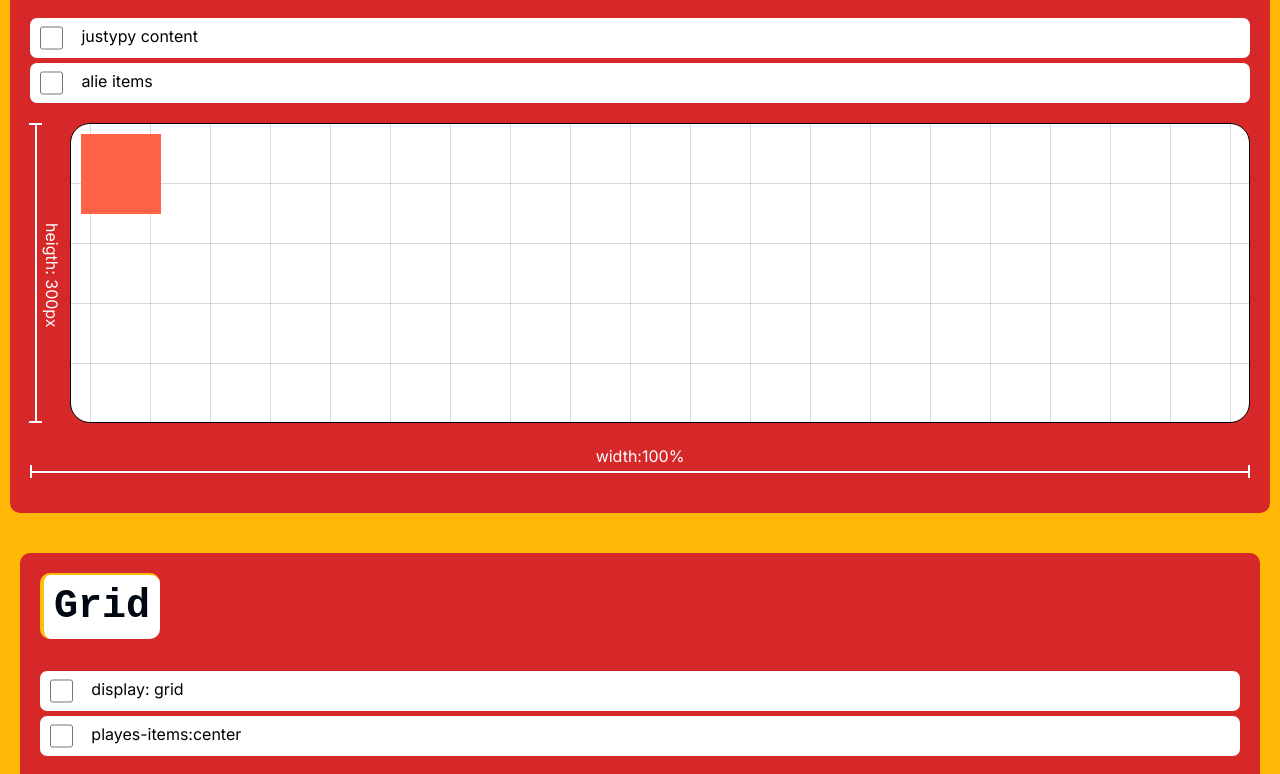
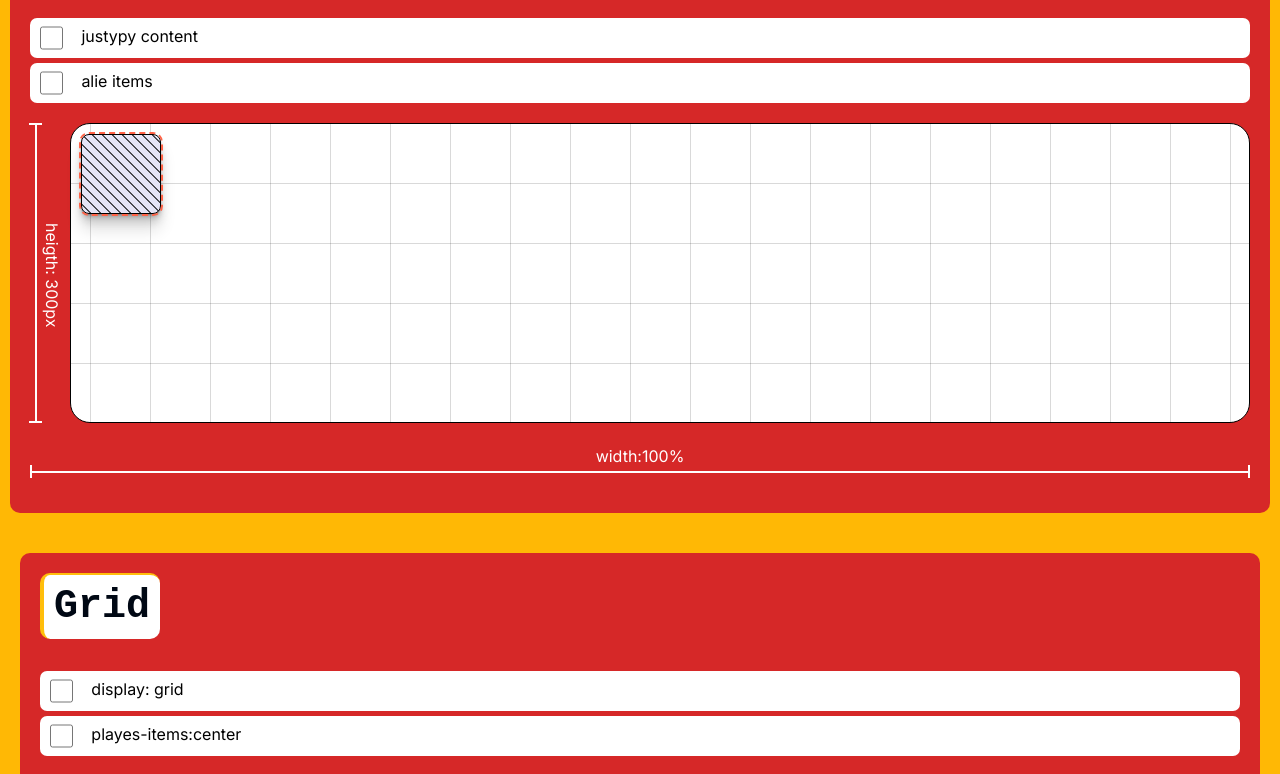
Before and after one commit to Andriikryl/center, a Next.js app: page / in a window 1280 px wide. Shown: the part 1740-2514 px from the top of the page. Built offline with nearby package versions, Linux system fonts and the light colour scheme.

Commit message:
add new styles for box

```diff
--- a/src/components/box/style.module.css
+++ b/src/components/box/style.module.css
@@ -2,5 +2,12 @@
   --size: 80px;
   width: var(--size);
   height: var(--size);
-  background-color: tomato;
+  border: 1px solid #000;
+  background-color: #e5e5f7;
+  background-size: 10px 10px;
+  background-image: repeating-linear-gradient(45deg,#4b4c52,#4b4c52 1px,#e5e5f7 0,#e5e5f7 50%);
+  box-shadow: 0 1px 1px rgba(0,0,0,.12), 0 2px 2px rgba(0,0,0,.12), 0 4px 4px rgba(0,0,0,.12), 0 8px 8px rgba(0,0,0,.12), 0 16px 16px rgba(0,0,0,.12);
+  position: relative;
+  border-radius: 8px;
+  outline: 2px dashed tomato;
 }
```
